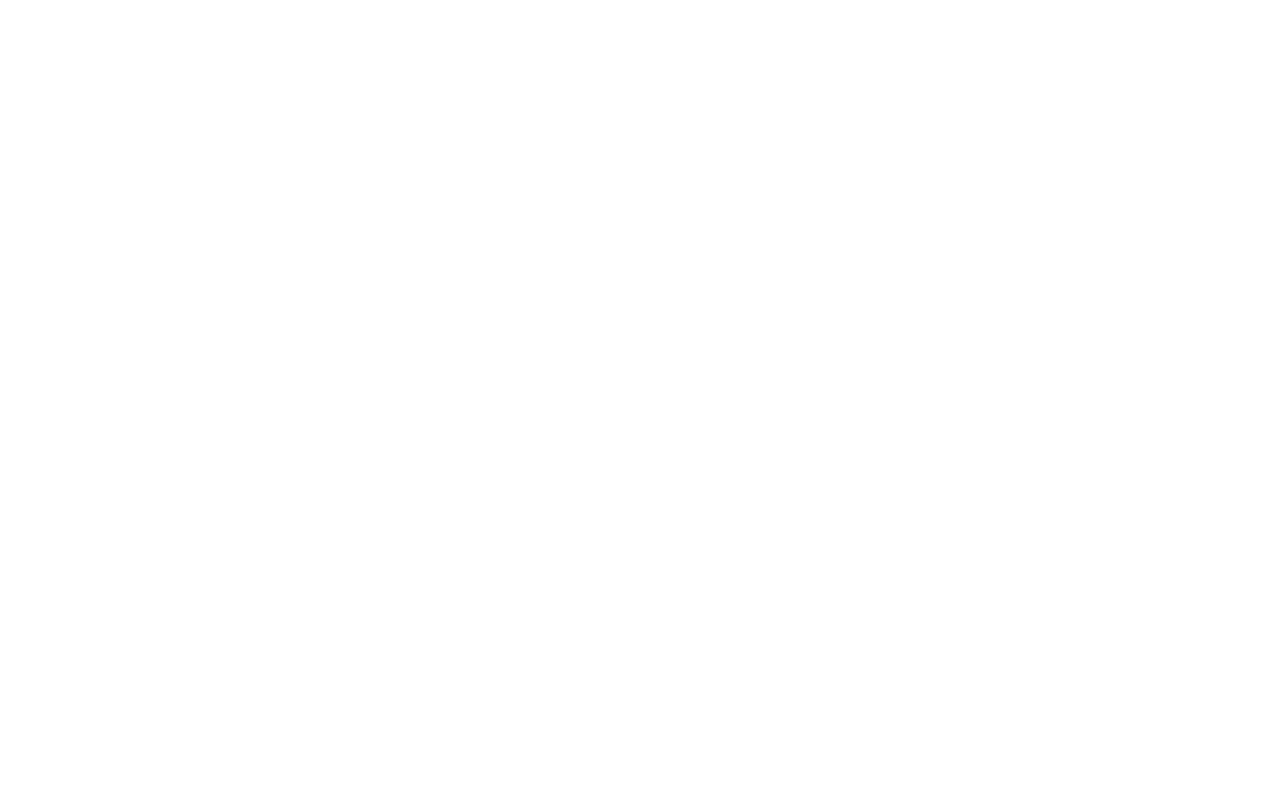
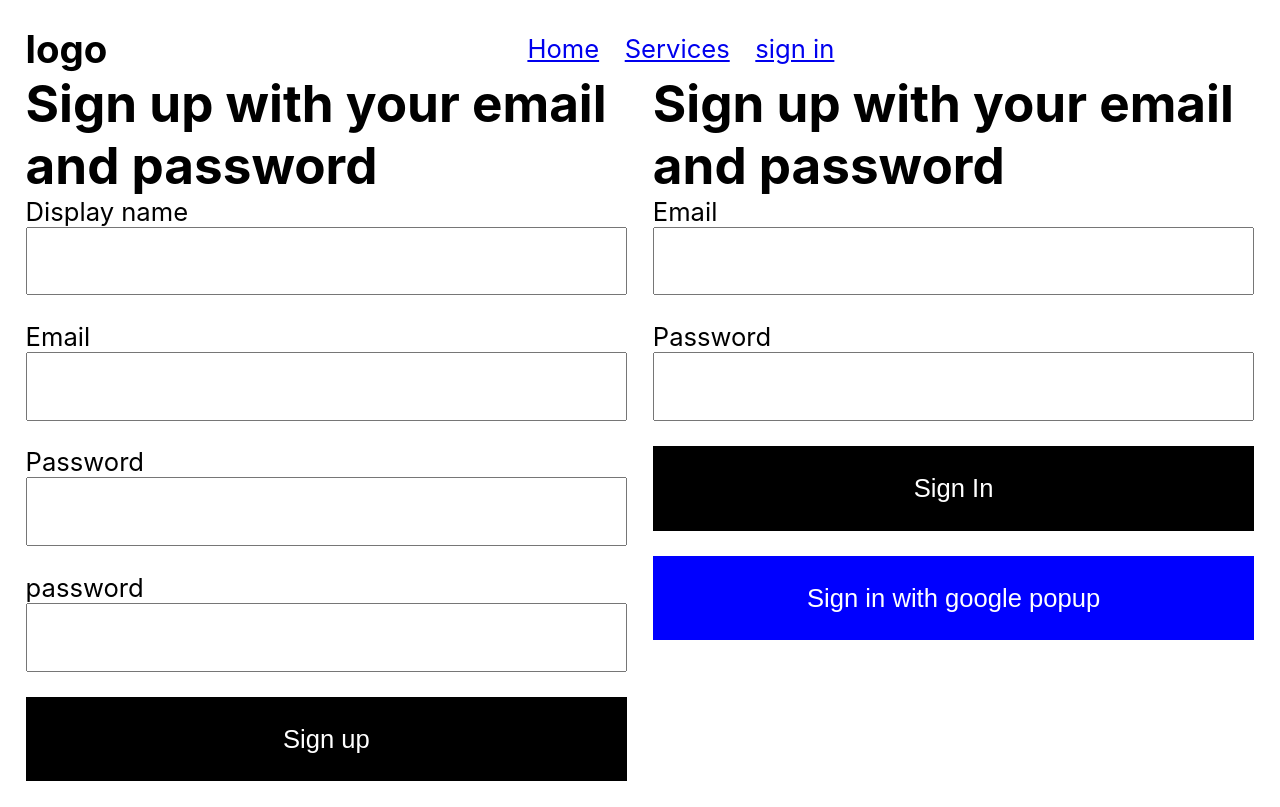
Before and after one commit to Oualid-CHAOUATI/ztm-ecommerce, a React (Create React App) app: page /auth in a window 1280 px wide. Before the commit this address had no page. Built offline with nearby package versions, Linux system fonts and the light colour scheme.

Commit message:
change sign-in component in routes to authentication create sign-in-form component move google sign in from authentication to sign-in-form

```diff
--- a/src/App.js
+++ b/src/App.js
@@ -3,8 +3,7 @@
 import "./App.scss";
 import { Categories } from "./Components/categories/categories.component";
 import { Navigation } from "./routes/navigation/navigation.component";
-import { SignIn } from "./routes/sign-in/sign-in.component";
-import { SignUp } from "./routes/sign-up/sign-up.component";
+import { Authentication } from "./routes/authentication/authentication.component.jsx";
 
 function App() {
   const categories = [
@@ -37,8 +36,7 @@
             />
 
             <Route index path="/services" element={<h2>Services</h2>} />
-            <Route index path="/sign-in" element={<SignIn />} />
-            <Route index path="/sign-up" element={<SignUp />} />
+            <Route index path="/auth" element={<Authentication />} />
           </Route>
         </Routes>
       </BrowserRouter>
--- /dev/null
+++ b/src/Components/Button/Button.component.jsx
@@ -0,0 +1,16 @@
+
+
+
+
+
+import "./Button.style.scss"
+export const buttonTypes={
+    default:'default',
+    google:"google",
+    inverted:"inverted"
+}
+export const Button=({children,className=buttonTypes.default,...otherProps})=>{
+
+    return <button className={"btn "+className}>{children}</button>
+
+}
--- /dev/null
+++ b/src/Components/Button/Button.style.scss
@@ -0,0 +1,29 @@
+.btn {
+  padding: 1em 0.5em;
+  background-color: #000;
+  color: #fff;
+  transition: 200ms;
+  border: 2px solid #000;
+
+  &.default:hover {
+    background-color: #fff;
+    color: #000;
+  }
+
+  &.google {
+    background-color: blue;
+    border-color: blue;
+    a:hover {
+      background-color: rgb(82, 82, 192);
+    }
+  }
+
+  &.inverted {
+    background-color: #fff;
+    color: #000;
+    &:hover {
+      background-color: #000;
+      color: #fff;
+    }
+  }
+}
--- /dev/null
+++ b/src/Components/form-input/form-input.component.jsx
@@ -0,0 +1,15 @@
+
+
+export const FormInput =({label,...otherPorps})=>{
+
+
+    return <div>
+
+
+    <label >
+    {label&&<span>{label}</span>}
+    <input {...otherPorps}/>
+</label>
+    </div>
+
+}
--- /dev/null
+++ b/src/Components/form-input/form-input.style.scss
@@ -0,0 +1,5 @@
+label {
+  span {
+    display: block;
+  }
+}
--- /dev/null
+++ b/src/Components/sign-in-form/sign-in-form.component.jsx
@@ -0,0 +1,86 @@
+
+
+
+
+
+
+// createUserDocFromAuth
+import { useState } from 'react'
+import './sign-in-form.style.scss'
+// import { createUserAuthWithEmailAndPassword } from '../../utils/firebase/firebase.utils'
+import { FormInput } from '../form-input/form-input.component'
+import { Button, buttonTypes } from '../Button/Button.component'
+import { createUserDocFromAuth, signInWithGooglePopup } from '../../utils/firebase/firebase.utils'
+
+
+
+const defaultFormFields={
+    email:"",
+    password:"",
+}
+export const SignInForm=()=>{
+    const logGoogleUser = async ()=>{
+
+        const {user} = await signInWithGooglePopup();
+        createUserDocFromAuth(user);
+    }
+const [formFields,setFromFields]=useState(defaultFormFields);
+
+
+
+const handleChange=(e)=>{
+    const {name,value}=e.target;
+
+    setFromFields({...formFields,[name]:value});
+}
+
+
+const handleSubmit=async (e)=>{
+    e.preventDefault();
+    const {email,password}=formFields;
+
+
+
+    try{
+
+        // const response = await createUserAuthWithEmailAndPassword(email,password,displayName);
+
+        // console.log(response);
+        setFromFields(defaultFormFields);
+
+    }catch(err){
+        // if(err.code==="auth/email-already-in-use"){
+        //     alert("error! email already in use !")
+        // return;
+        // }
+
+
+
+        // console.log("error at create user with email an password ");
+        // console.log(err)
+    }
+
+}
+    return <div>
+
+<h1>
+    Sign up with your email and password
+</h1>
+
+    <form  onSubmit={handleSubmit}>
+
+<FormInput  label="Email" type="email" required  name="email" value={formFields.email} onChange={handleChange}/>
+<FormInput label="Password" type="password" required  name='password' value={formFields.password} onChange={handleChange} />
+
+
+
+
+<Button>Sign In</Button>
+    <Button style={{marginTop:"1em"}} className={buttonTypes.google} onClick={logGoogleUser}>Sign in with google popup</Button>
+    </form>
+
+
+
+
+    </div>
+}
--- a/src/routes/sign-up/sign-up.style.scss
+++ b/src/Components/sign-in-form/sign-in-form.style.scss
@@ -2,12 +2,6 @@
   display: flex;
   flex-direction: column;
   gap: 1em;
-
-  label {
-    span {
-      display: block;
-    }
-  }
 
   input,
   button {
--- a/src/routes/sign-up/sign-up.component.jsx
+++ b/src/Components/sign-up-form/sign-up-form.component.jsx
@@ -6,8 +6,10 @@
 
 // createUserDocFromAuth
 import { useState } from 'react'
-import './sign-up.style.scss'
+import './sign-up-form.style.scss'
 import { createUserAuthWithEmailAndPassword } from '../../utils/firebase/firebase.utils'
+import { FormInput } from '../form-input/form-input.component'
+import { Button } from '../Button/Button.component'
 
 
 
@@ -17,7 +19,7 @@
     password:"",
     confirmPassword:"",
 }
-export const SignUp=()=>{
+export const SignUpForm=()=>{
 
 const [formFields,setFromFields]=useState(defaultFormFields);
 
@@ -44,7 +46,7 @@
         setFromFields(defaultFormFields);
 
     }catch(err){
-        if(err.code=="auth/email-already-in-use"){
+        if(err.code==="auth/email-already-in-use"){
             alert("error! email already in use !")
         return;
         }
@@ -64,25 +66,14 @@
 
     <form  onSubmit={handleSubmit}>
 
-<label >
-    <span>Display name</span>
-    <input type="text" required  name="displayName" value={formFields.displayName} onChange={handleChange}/>
-</label>
-<label >
-    <span>Email</span>
-    <input type="email" required  name="email" value={formFields.email} onChange={handleChange}/>
-</label>
-<label >
-    <span>Password</span>
-    <input type="password" required  name='password' value={formFields.password} onChange={handleChange}/>
-</label>
-<label >
-    <span>Confirm password</span>
-    <input type="password" required name='confirmPassword' value={formFields.confirmPassword} onChange={handleChange}/>
-</label>
+<FormInput label='Display name' type="text" required  name="displayName" value={formFields.displayName} onChange={handleChange} />
+<FormInput  label="Email" type="email" required  name="email" value={formFields.email} onChange={handleChange}/>
+<FormInput label="Password" type="password" required  name='password' value={formFields.password} onChange={handleChange} />
+
+<FormInput label="password" type="password" required name='confirmPassword' value={formFields.confirmPassword} onChange={handleChange}/>
 
 
-<button>Sign up</button>
+<Button>Sign up</Button>
     </form>
 
 
--- /dev/null
+++ b/src/Components/sign-up-form/sign-up-form.style.scss
@@ -0,0 +1,13 @@
+form {
+  display: flex;
+  flex-direction: column;
+  gap: 1em;
+
+  input,
+  button {
+    width: 100%;
+    display: block;
+  }
+  max-width: 50ch;
+  margin-inline: auto;
+}
--- /dev/null
+++ b/src/routes/authentication/authentication.component.jsx.jsx
@@ -0,0 +1,53 @@
+
+
+import { SignUpForm } from "../../Components/sign-up-form/sign-up-form.component";
+import { SignInForm } from "../../Components/sign-in-form/sign-in-form.component";
+
+
+
+// createUserDocFromAuth
+export const Authentication=()=>{
+
+
+
+    // const logGoogleUserRedirect = async ()=>{
+
+    //     await signInWithGoogleRedirect();
+    //     // console.log(response);
+    // }
+
+    // useEffect(() => {
+    //     const f =async ()=>{
+    //         const response= await getRedirectResult(auth);
+
+    //         if(response)
+    //         createUserDocFromAuth(response.user);
+    //         // console.log(response);
+
+    //     }
+
+    //     f();
+    //   return () => {
+    //   }
+    // }, [])
+
+
+    return <>
+    <div style={{display:"flex",gap:"1em"}}>
+
+<div>
+
+
+
+    <SignUpForm/>
+    </div>
+
+
+<div>
+    <SignInForm/>
+</div>
+</div>
+
+
+    </>
+}
--- a/src/routes/navigation/navigation.component.jsx
+++ b/src/routes/navigation/navigation.component.jsx
@@ -27,12 +27,7 @@
         </li>
     <li>
 
-      <Link to="sign-in">sign in</Link>
-
-        </li>
-    <li>
-
-      <Link to="sign-up">sign up</Link>
+      <Link to="auth">sign in</Link>
 
         </li>
 
--- a/src/routes/sign-in/sign-in.component.jsx
+++ /dev/null
@@ -1,48 +0,0 @@
-
-
-import { useEffect } from "react";
-import {auth, createUserDocFromAuth, signInWithGooglePopup ,signInWithGoogleRedirect}  from "../../utils/firebase/firebase.utils";
-import { getRedirectResult } from "firebase/auth";
-
-
-
-// createUserDocFromAuth
-export const SignIn=()=>{
-
-
-    const logGoogleUser = async ()=>{
-
-        const {user} = await signInWithGooglePopup();
-        // console.log(response);
-        createUserDocFromAuth(user);
-    }
-    const logGoogleUserRedirect = async ()=>{
-
-        await signInWithGoogleRedirect();
-        // console.log(response);
-    }
-
-    useEffect(() => {
-        const f =async ()=>{
-            const response= await getRedirectResult(auth);
-
-            if(response)
-            createUserDocFromAuth(response.user);
-            // console.log(response);
-
-        }
-
-        f();
-      return () => {
-      }
-    }, [])
-
-
-    return <>
-    <button onClick={logGoogleUser}>Sign in with google popup</button>
-    <button onClick={logGoogleUserRedirect}>Sign in with google redirect</button>
-
-
-
-    </>
-}
```
